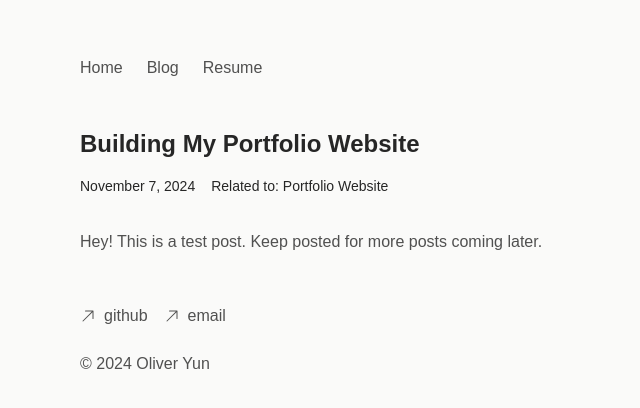
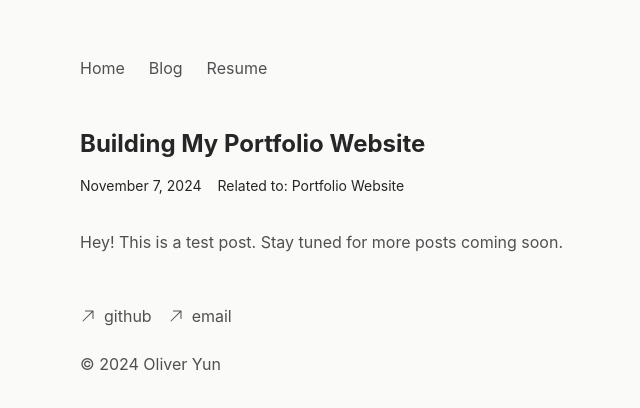
Before and after one commit to oliveryun11/portfolio, a Next.js app: page /blog/building-portfolio in a window 1280 px wide. Shown: the top 408 px of the page, without its empty margins (260-900 px from the left). Built offline with nearby package versions, Linux system fonts and the light colour scheme.

Commit message:
change poker ai project link

```diff
--- a/src/app/globals.css
+++ b/src/app/globals.css
@@ -23,5 +23,5 @@
 body {
   color: var(--foreground);
   background: var(--background);
-  font-family: Arial, Helvetica, sans-serif;
+  font-family: 'Inter', sans-serif;
 }
--- a/src/content/blog/building-portfolio.mdx
+++ b/src/content/blog/building-portfolio.mdx
@@ -5,4 +5,4 @@ excerpt: A detailed look at how I built my portfolio website using Next.js, Type
 projectId: portfolio
 ---
 
-Hey! This is a test post. Keep posted for more posts coming later.
+Hey! This is a test post. Stay tuned for more posts coming soon.
--- a/src/lib/project.ts
+++ b/src/lib/project.ts
@@ -13,7 +13,7 @@ export const projects: Project[] = [
         title: "Poker Bots",
         description: "Built bankroll logging to AWS s3 for frontend livestreaming and optimized the matchmaking algorithm for the CMU DSC PokerAI competition.",
         technologies: ["Python", "AWS"],
-        websiteLink: "https://cmudsc.com"
+        websiteLink: "https://poker.cmudsc.com"
     },
     {
         id: 'meta-learning',
```
